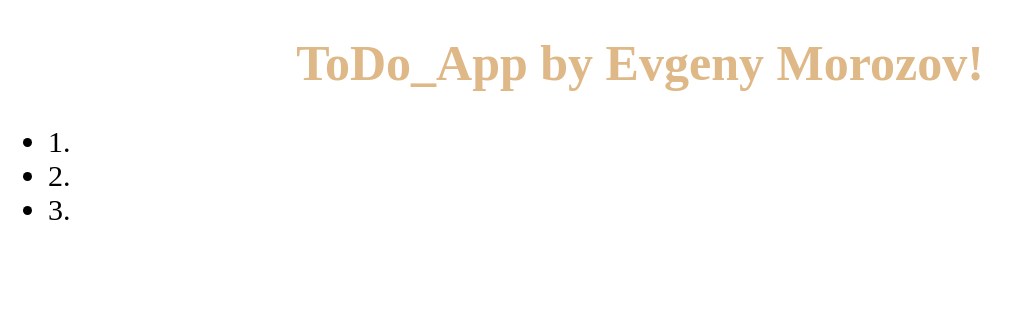
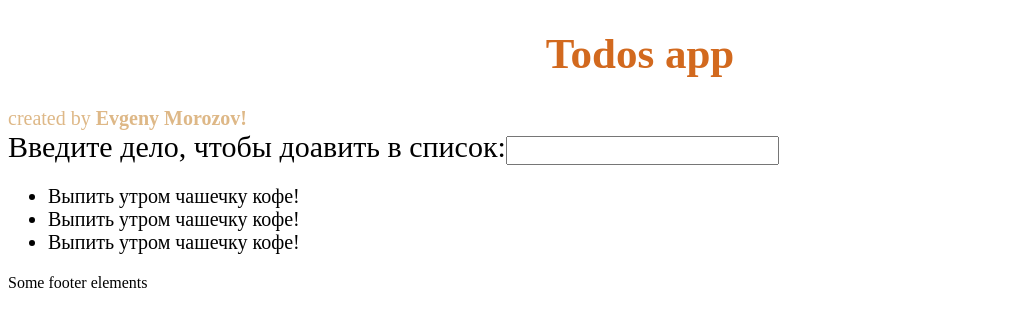
Before and after one commit to WebHeroSchool/Evg_todo_App, a React (Create React App) app: page / in a window 1280 px wide. Shown: the top 326 px of the page, without its empty margins (0-1035 px from the left). Built offline with nearby package versions, Linux system fonts and the light colour scheme.

Commit message:
create structure prj

```diff
--- a/src/App.js
+++ /dev/null
@@ -1,27 +0,0 @@
-import React from 'react';
-
-const ItemList = () => (
-    <ul style={{fontSize: 30}}>
-        <li> 1. </li>
-        <li> 2. </li>
-        <li> 3. </li>
-    </ul>
-);
-const elem = (
-    <h1 style={{
-      color: 'burlywood',
-      fontSize: 50,
-      textAlign: 'center'
-    }}>
-      ToDo_App by <strong> Evgeny Morozov! </strong>
-    </h1>
-);
-
-const App = () => (
-    <div>
-        {elem}
-        <ItemList />
-    </div>
-);
-
-export default App;
--- /dev/null
+++ b/src/Components/App/App.js
@@ -0,0 +1,29 @@
+import React from 'react';
+import InputItem from '../InputItem/InputItem'
+import ItemList from "../ItemList/ItemList";
+import Footer from "../Footer/Footer";
+
+const elem = (
+    <p1 style={{
+        color: 'burlywood',
+        fontSize: 20
+    }}>
+        created by <strong> Evgeny Morozov! </strong>
+    </p1>
+);
+
+const App = () => (
+    <div>
+        <h1 style={{
+            color: 'chocolate',
+            fontSize: 43,
+            textAlign: 'center'
+        }}> <span> Todos app </span> </h1>
+        {elem}
+        <InputItem/>
+        <ItemList/>
+        <Footer/>
+    </div>
+);
+
+export default App;
--- /dev/null
+++ b/src/Components/Footer/Footer.js
@@ -0,0 +1,5 @@
+import React from 'react';
+
+const Footer = () => <p> Some footer elements </p>;
+
+    export default Footer;
--- /dev/null
+++ b/src/Components/InputItem/InputItem.js
@@ -0,0 +1,11 @@
+import React from 'react';
+
+
+const ItemInput = () => (
+    <form style={{fontSize: 30}}>
+        Введите дело, чтобы доавить в список:
+        <input style={{fontSize: 20}} type= 'text' />
+    </form>
+);
+
+export default ItemInput;
--- /dev/null
+++ b/src/Components/Item/Item.js
@@ -0,0 +1,7 @@
+import React from 'react';
+
+const Item = () => (
+    <span> Выпить утром чашечку кофе! </span>
+);
+
+export default Item;
--- /dev/null
+++ b/src/Components/ItemList/ItemList.js
@@ -0,0 +1,12 @@
+import React from "react";
+import Item from "../Item/Item";
+
+const ItemList = () => (
+    <ul style={{fontSize: 20}}>
+        <li> <Item/> </li>
+        <li> <Item/> </li>
+        <li> <Item/> </li>
+    </ul>
+);
+
+export default ItemList;
--- a/src/index.js
+++ b/src/index.js
@@ -1,5 +1,5 @@
 import React from 'react';
 import ReactDOM from 'react-dom';
-import App from './App';
+import App from './Components/App/App';
 
 ReactDOM.render(<App />, document.getElementById('root'));
```
